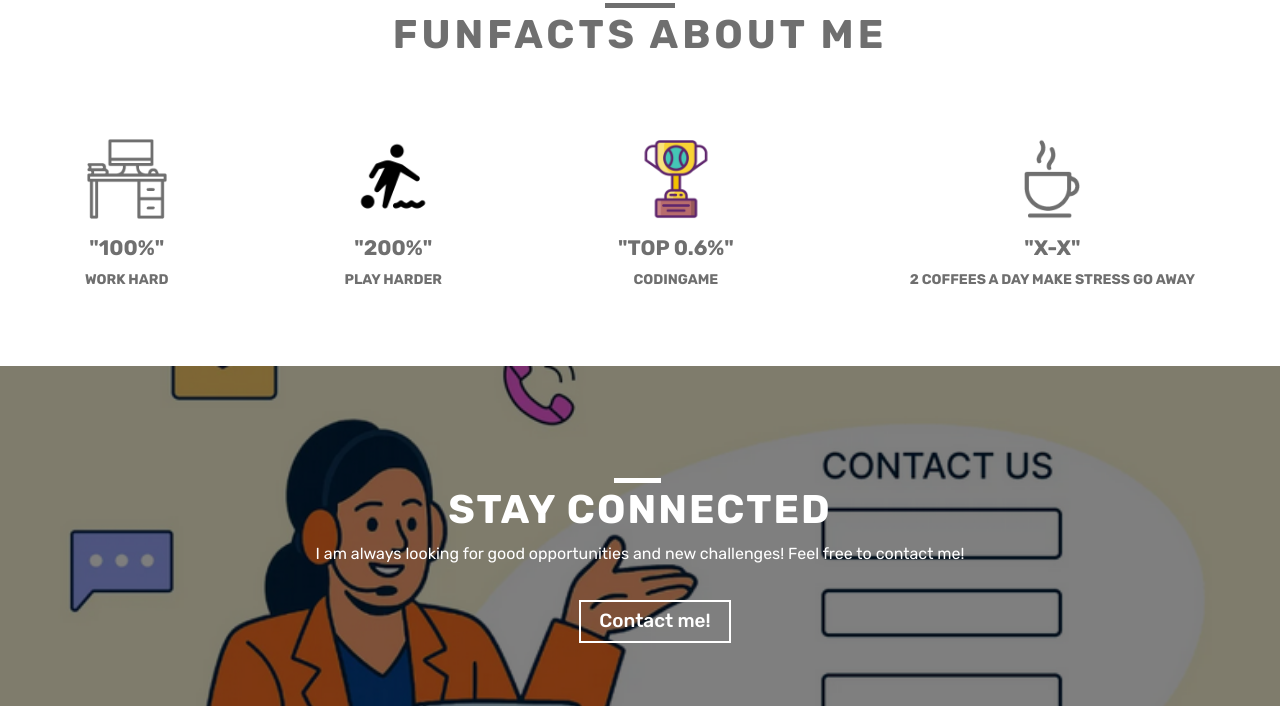
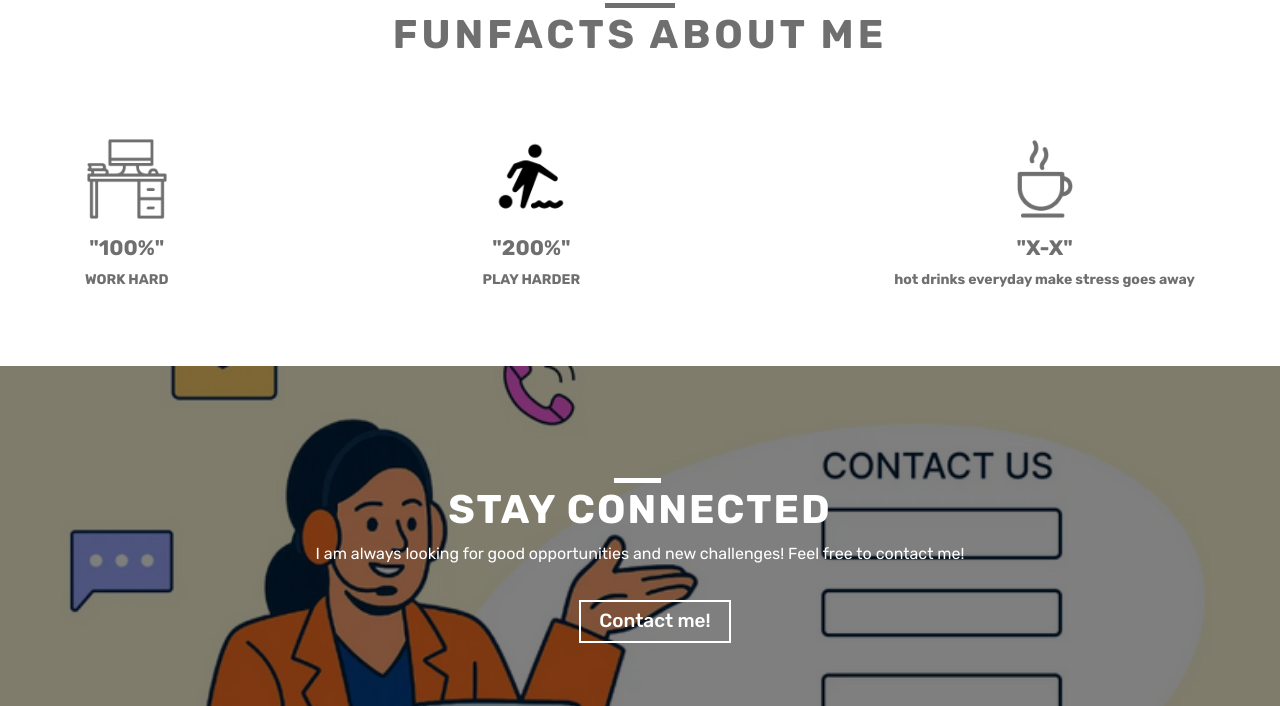
Before and after one commit to HuyenTrang0701/TrangNGUYEN, a plain HTML site: page index.html in a window 1280 px wide. Shown: the part 4780-5486 px from the top of the page. Drawn offline with Linux system fonts and the light colour scheme.

Commit message:
fun fact updated

```diff
--- a/index.html
+++ b/index.html
@@ -861,15 +861,9 @@
       </div>
 
       <div class="fun-fact-holder">
-        <a href="https://www.codingame.com/profile/c8d69c123fbf7d12570ff73766d0024a5078993"><img class="img-fluid" src="images/icons/project.png" alt="CODINGAME"></a>
-        <p class="fact-counter count" >"TOP 0.6%"</p>
-        <p>CODINGAME</p>
-      </div>
-
-      <div class="fun-fact-holder">
-        <a href="https://www.codingame.com/profile/c8d69c123fbf7d12570ff73766d0024a5078993"><img class="img-fluid" src="images/icons/coffee.png" alt="2 COFFEES A DAY MAKE STRESS GO AWAY"></a>
+        <a href="https://www.codingame.com/profile/c8d69c123fbf7d12570ff73766d0024a5078993"><img class="img-fluid" src="images/icons/coffee.png" alt="hot drinks everyday make stress goes away"></a>
         <p class="fact-counter count" >"X-X"</p>
-        <p>2 COFFEES A DAY MAKE STRESS GO AWAY</p>
+        <p>hot drinks everyday make stress goes away</p>
       </div>
 
     </div>
```
